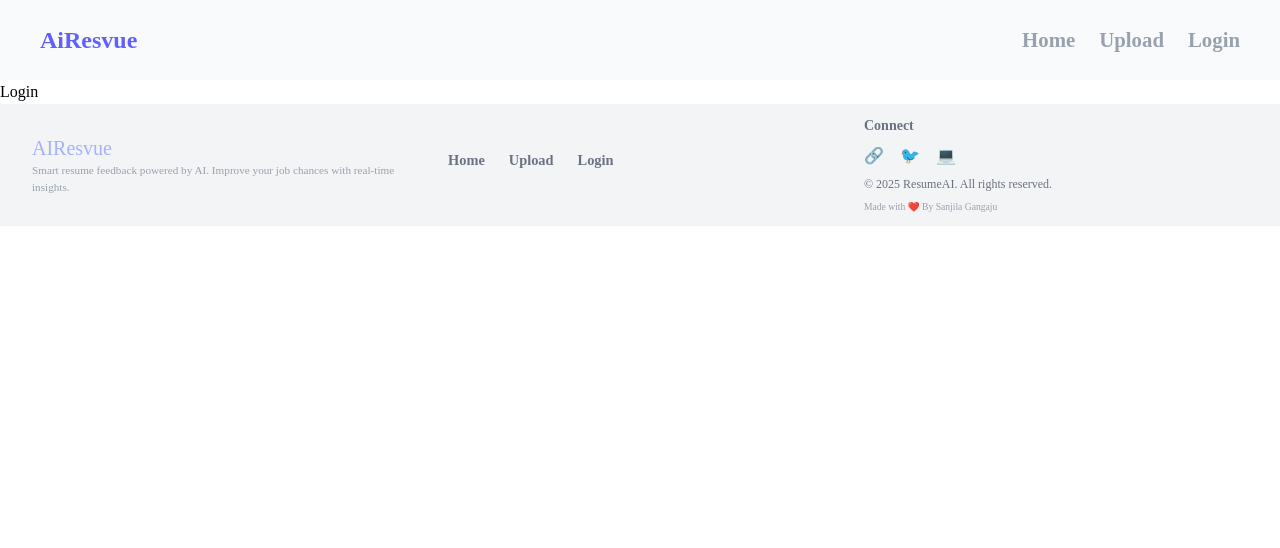
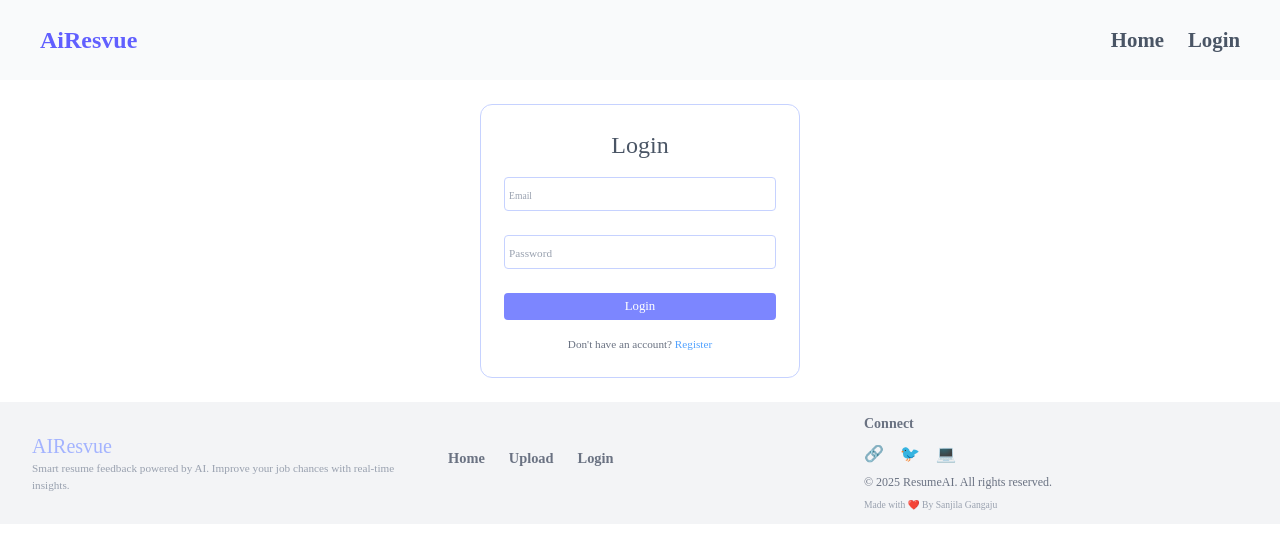
Before and after one commit to SanjilaGangaju/AI-Resume-Reviewer, a React (Vite) app: page /login in a window 1280 px wide. Shown: the top 548 px of the page. Built offline with nearby package versions, Linux system fonts and the light colour scheme; no server answers.

Commit message:
add firebase authentication, create login signup form and add protected routing

```diff
--- a/package.json
+++ b/package.json
@@ -15,6 +15,7 @@
     "@emotion/styled": "^11.14.1",
     "@tailwindcss/vite": "^4.1.11",
     "axios": "^1.11.0",
+    "firebase": "^12.0.0",
     "framer-motion": "^12.23.12",
     "groq-sdk": "^0.29.0",
     "marked": "^16.1.2",
--- a/src/App.jsx
+++ b/src/App.jsx
@@ -1,4 +1,4 @@
-import React from 'react'
+import React, { useState } from 'react'
 import { BrowserRouter as Router, Routes,Route } from 'react-router-dom'
 import Navbar from './component/Navbar'
 import Home from './pages/Home'
@@ -7,16 +7,26 @@ import Login from './pages/Login'
 
 import Review from './component/Review'
 import Footer from './component/Footer'
+import Register from './pages/Register'
+import ProtectedRoute from './component/ProtectedRoute'
 const App = () => {
+  const[loggedIn, setloggedIn] = useState(false);
   return (
     <>
     <Router>
-      <Navbar></Navbar>
+      <Navbar loggedIn={loggedIn}></Navbar>
       <Routes>
-        <Route path='/' element={<Home></Home>}></Route>
-        <Route path='/upload' element={<Upload></Upload>}></Route>
-        <Route path='/login' element={<Login></Login>}></Route>
-        <Route path='/review' element={<Review></Review>}></Route>
+        <Route path='/' element={<Home loggedIn={loggedIn}></Home>}></Route>
+
+        <Route element={<ProtectedRoute loggedIn={loggedIn}></ProtectedRoute>}>
+            <Route path='/upload' element={<Upload></Upload>}></Route>
+           <Route path='/review' element={<Review></Review>}></Route>
+        </Route>
+
+        <Route path='/login' element={<Login setloggedIn={setloggedIn}></Login>}></Route>
+
+        <Route path='/register' element={<Register></Register>}></Route>
+
       </Routes>
       <Footer></Footer>
 
--- a/src/component/Navbar.jsx
+++ b/src/component/Navbar.jsx
@@ -2,7 +2,7 @@ import React, { useState } from 'react'
 import { Link } from 'react-router-dom'
 import { RxHamburgerMenu } from "react-icons/rx";
 import { IoIosClose } from "react-icons/io";
-const Navbar = () => {
+const Navbar = ({loggedIn}) => {
   const [hamOn, setHamOn]=useState(false)
   const handleNav=()=>{
     setHamOn(!hamOn);
@@ -15,10 +15,11 @@ const Navbar = () => {
         <div className='text-2xl text-center flex items-center text-indigo-500 justify-center font-bold'>AiResvue</div>
 
         <div className='hidden md:flex text-[1.3rem] text-gray-300 font-semibold items- justify-between gap-6 '>
-        <Link className="relative text-gray-400 after:absolute after:left-0 after:bottom-0 after:transition-all after:w-0 after:duration-300 after:ease-in-out after:h-[2px] hover:after:w-full after:bg-indigo-400"
+        <Link className="relative text-gray-600 after:absolute after:left-0 after:bottom-0 after:transition-all after:w-0 after:duration-300 after:ease-in-out after:h-[2px] hover:after:w-full after:bg-indigo-400"
  to="/">Home</Link>
-        <Link className='hover-underline text-gray-400' to="/upload">Upload</Link>
-        <Link className='hover-underline text-gray-400' to="/login">Login</Link>
+        {loggedIn&& <Link className='hover-underline text-gray-600' to="/upload">Upload</Link>}
+
+        <Link className='hover-underline text-gray-600' to="/login">Login</Link>
         </div>
         {hamOn&&
           <div className='md:hidden absolute right-0 top-10  bg-white w-full py-4 flex flex-col items-end pr-10 text-[0.8rem] font-semibold  gap-2'>
--- /dev/null
+++ b/src/component/ProtectedRoute.jsx
@@ -0,0 +1,12 @@
+import React from 'react'
+import {Navigate, Outlet} from "react-router-dom"
+const ProtectedRoute = ({loggedIn}) => {
+
+  return (
+    <>
+    {loggedIn?<Outlet></Outlet>:<Navigate to="/login"></Navigate>}
+    </>
+  )
+}
+
+export default ProtectedRoute
--- /dev/null
+++ b/src/firebase.js
@@ -0,0 +1,20 @@
+// Import the functions you need from the SDKs you need
+import { initializeApp } from "firebase/app";
+// TODO: Add SDKs for Firebase products that you want to use
+// https://firebase.google.com/docs/web/setup#available-libraries
+import {getAuth} from 'firebase/auth';
+
+// Your web app's Firebase configuration
+const firebaseConfig = {
+  apiKey: import.meta.env.VITE_FIREBASE_API_KEY,
+  authDomain: import.meta.env.VITE_FIREBASE_AUTH_DOMAIN,
+  projectId: import.meta.env.VITE_FIREBASE_PROJECT_ID,
+  storageBucket:import.meta.env.VITE_FIREBASE_STORAGE_BUCKET,
+  messagingSenderId: import.meta.env.VITE_FIREBASE_MESSAGING_SENDER_ID,
+  appId: import.meta.env.VITE_APP_ID
+};
+
+
+// Initialize Firebase
+const app = initializeApp(firebaseConfig);
+export const auth = getAuth(app);
--- a/src/pages/Login.jsx
+++ b/src/pages/Login.jsx
@@ -1,8 +1,52 @@
-import React from 'react'
+import React, { useState } from 'react'
+import { auth } from '../firebase';
+import { Link } from 'react-router-dom';
+import {signInWithEmailAndPassword} from 'firebase/auth'
+const Login = ({setloggedIn}) => {
+   const[email, setEmail] = useState("");
+      const[password, setPassword] = useState("");
 
-const Login = () => {
+      const handleSubmit = async(e)=>{
+          e.preventDefault();
+          try{
+              await signInWithEmailAndPassword(auth, email, password)
+              console.log("Login Successful")
+              setloggedIn(true);
+
+          }
+          catch(error){
+             console.log(error)
+          }
+
+      }
   return (
-    <div>Login</div>
+
+      <div className='flex flex-col m-auto px-2 py-6 rounded-xl border border-indigo-200 w-80  gap-4  items-center justify-center  my-6'>
+        <h2 className='font-bolder text-2xl text-gray-600'>Login</h2>
+      <div className='w-[90%]'>
+         <form onSubmit={handleSubmit} className='flex flex-col gap-6'>
+        <div>
+
+        <input className='border p-1 w-full border-indigo-200 rounded focus:outline-indigo-400 placeholder:text-gray-400 placeholder:text-[0.6rem]'
+        value={email} required="true" onChange={(e)=>setEmail(e.target.value)}
+        type="email"  autoComplete="off" placeholder='Email'></input>
+        </div>
+        <div>
+
+        <input className='w-full border p-1 border-indigo-200 rounded focus:outline-indigo-400 placeholder:text-gray-400 placeholder:text-[0.7rem]'
+        value={password} required="true" onChange={(e)=>setPassword(e.target.value)}
+        type="password"  autoComplete="off" placeholder="Password"/>
+        </div>
+
+
+        <button type="submit"  className='bg-indigo-400 hover:bg-indigo-500   text-white rounded px-1 py-1 text-[0.8rem]'>Login</button>
+      </form>
+      </div>
+
+      <p className='text-[0.7rem] text-gray-500'>Don't have an account?<Link to='/register' className='text-blue-400'> Register</Link></p>
+
+      </div>
+
   )
 }
 
--- /dev/null
+++ b/src/pages/Register.jsx
@@ -0,0 +1,51 @@
+import React, { useState } from 'react'
+import { auth } from '../firebase';
+import { Link } from 'react-router-dom';
+import {createUserWithEmailAndPassword} from 'firebase/auth'
+const Register = () => {
+    const[email, setEmail] = useState("");
+    const[password, setPassword] = useState("");
+
+    const handleSubmit = async(e)=>{
+        e.preventDefault();
+        try{
+            const user = await createUserWithEmailAndPassword(auth, email, password)
+            console.log(user)
+
+        }
+        catch(error){
+           console.log(error)
+        }
+
+    }
+  return (
+
+    <div className='flex flex-col m-auto px-2 py-6 rounded-xl  border border-indigo-200 w-80 bg-white gap-4  items-center justify-center  my-6'>
+        <h2 className='font-bolder text-xl text-gray-500'>SignUp</h2>
+      <div className='w-[90%]'>
+         <form onSubmit={handleSubmit} className='flex flex-col gap-6'>
+        <div>
+
+        <input className='border p-1 w-full border-indigo-200 rounded focus:outline-indigo-400 placeholder:text-gray-400 placeholder:text-[0.7rem]'
+        value={email} required="true" onChange={(e)=>setEmail(e.target.value)}
+        type="email"  autoComplete="off" placeholder='Email'></input>
+        </div>
+        <div>
+
+        <input className='w-full border p-1 border-indigo-200 focus:outline-indigo-400 rounded placeholder:text-gray-400 placeholder:text-[0.7rem]'
+        value={password} required="true" onChange={(e)=>setPassword(e.target.value)}
+        type="password"  autoComplete="off" placeholder='Password'/>
+        </div>
+
+
+        <button type="submit" className='bg-indigo-400 hover:bg-indigo-500   text-white rounded px-1 py-1 text-[0.8rem] '>Sign Up</button>
+      </form>
+      </div>
+
+      <p className='text-[0.7rem] text-gray-500'>Already have an account?<Link to='/login' className='text-blue-500'> Login</Link></p>
+
+      </div>
+  )
+}
+
+export default Register
```
Also changed, not shown: src/pages/Home.jsx (+14 -14 lines), 1 other file (tests, documents, lock files or other folders).
